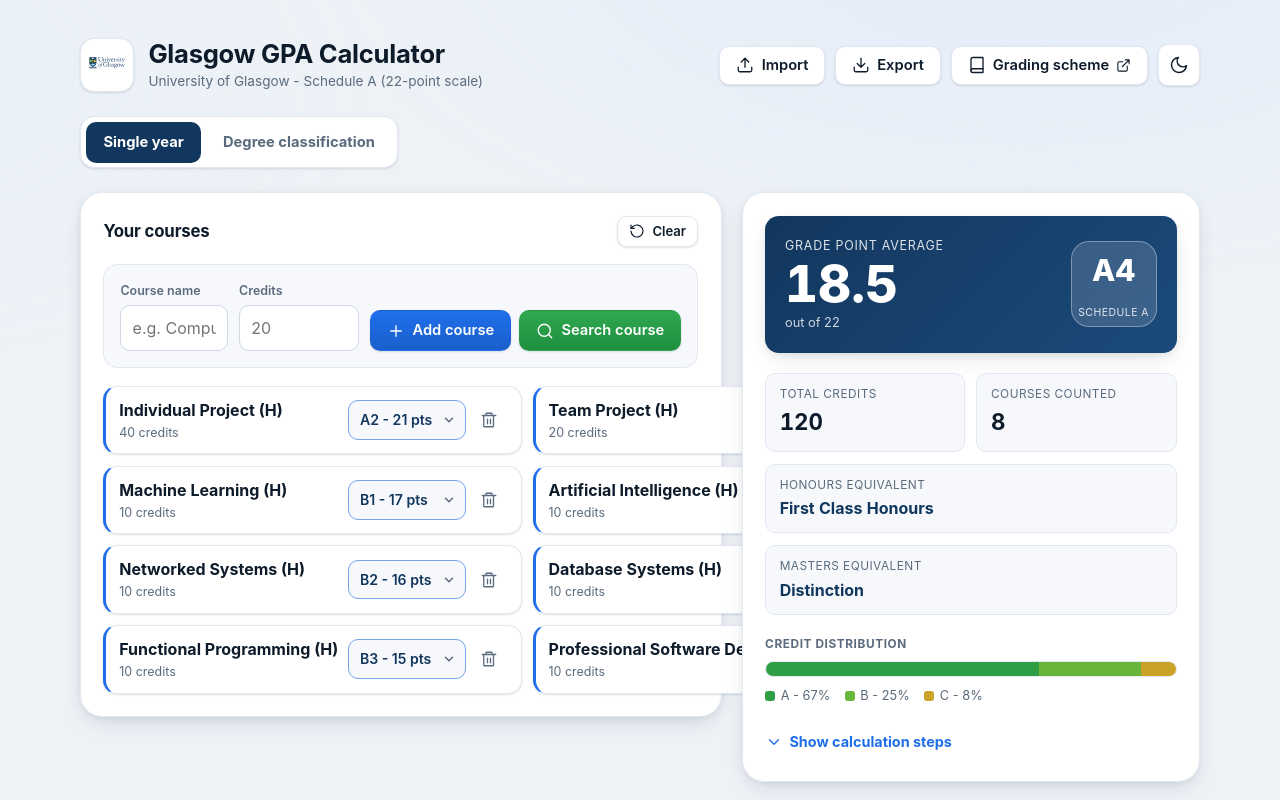
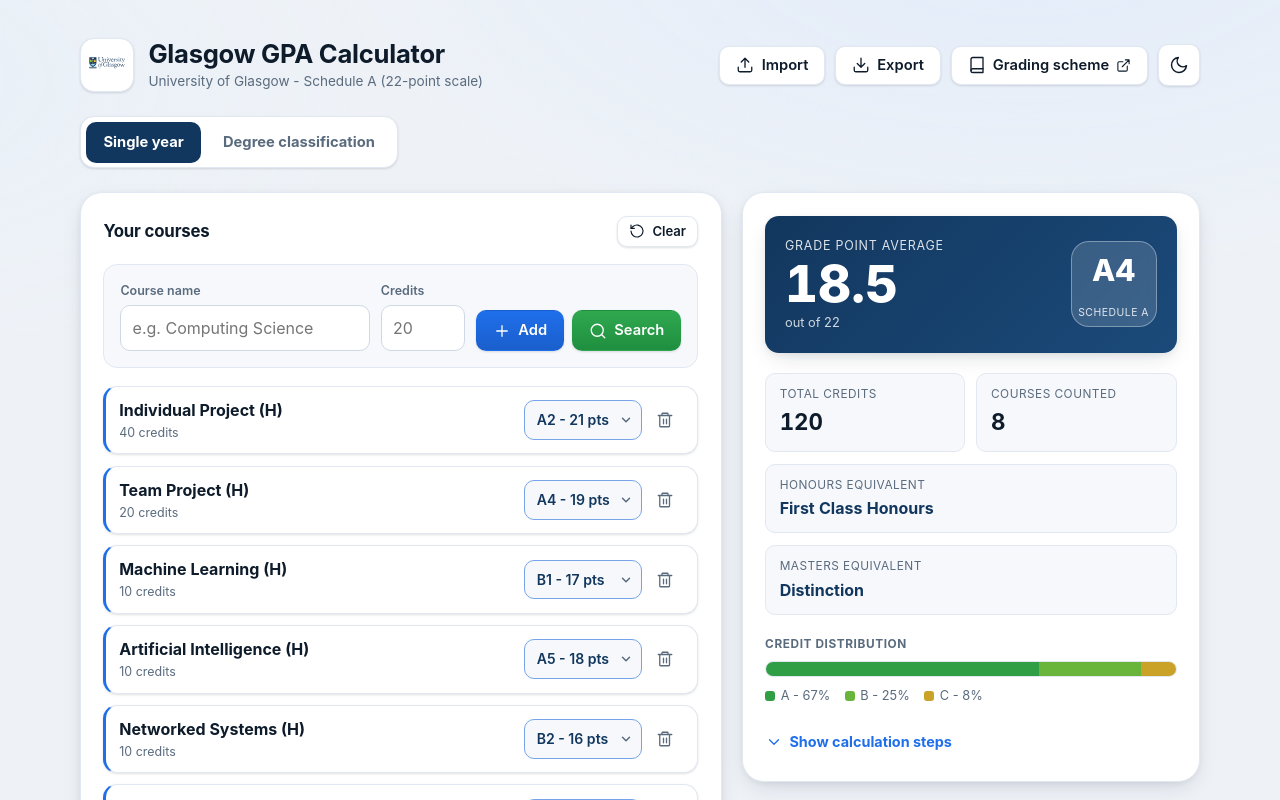
Before and after one commit to Niox1337/GU-GPA-Calculator-web, a React (Vite) app: page / in a window 1280 px wide. Shown: the top 800 px of the page. Built offline with nearby package versions, Linux system fonts and the light colour scheme.

Commit message:
feat(layout) #11: Refine course card layout

```diff
--- a/src/App.css
+++ b/src/App.css
@@ -252,14 +252,14 @@
 /* Medium container lets name and credits share a row while buttons drop below. */
 @container (min-width: 360px) {
   .add-form {
-    grid-template-columns: 1fr 110px;
+    grid-template-columns: 1fr 84px;
   }
 }
 
 /* Wide container used by the single-year panel keeps everything on one row. */
 @container (min-width: 560px) {
   .add-form {
-    grid-template-columns: 1fr 120px auto;
+    grid-template-columns: 1fr 84px auto;
   }
 }
 .field {
@@ -319,7 +319,8 @@
   list-style: none;
   padding: 0;
   display: grid;
-  grid-template-columns: repeat(2, 1fr);
+  /* Cards stay wide enough for full course names and split only in wide panels. */
+  grid-template-columns: repeat(auto-fit, minmax(340px, 1fr));
   gap: 0.7rem;
 }
 .course-card {
@@ -346,6 +347,7 @@
   display: flex;
   flex-direction: column;
   min-width: 0;
+  flex: 1;
 }
 .course-name {
   font-weight: 650;
--- a/src/components/CourseList.tsx
+++ b/src/components/CourseList.tsx
@@ -178,7 +178,7 @@
         <div className="add-actions">
           <button type="submit" className="btn btn--primary">
             <PlusIcon width={18} height={18} />
-            Add course
+            Add
           </button>
           <button
             type="button"
@@ -186,7 +186,7 @@
             onClick={() => setSearchOpen(true)}
           >
             <SearchIcon width={18} height={18} />
-            Search course
+            Search
           </button>
         </div>
       </form>
```
